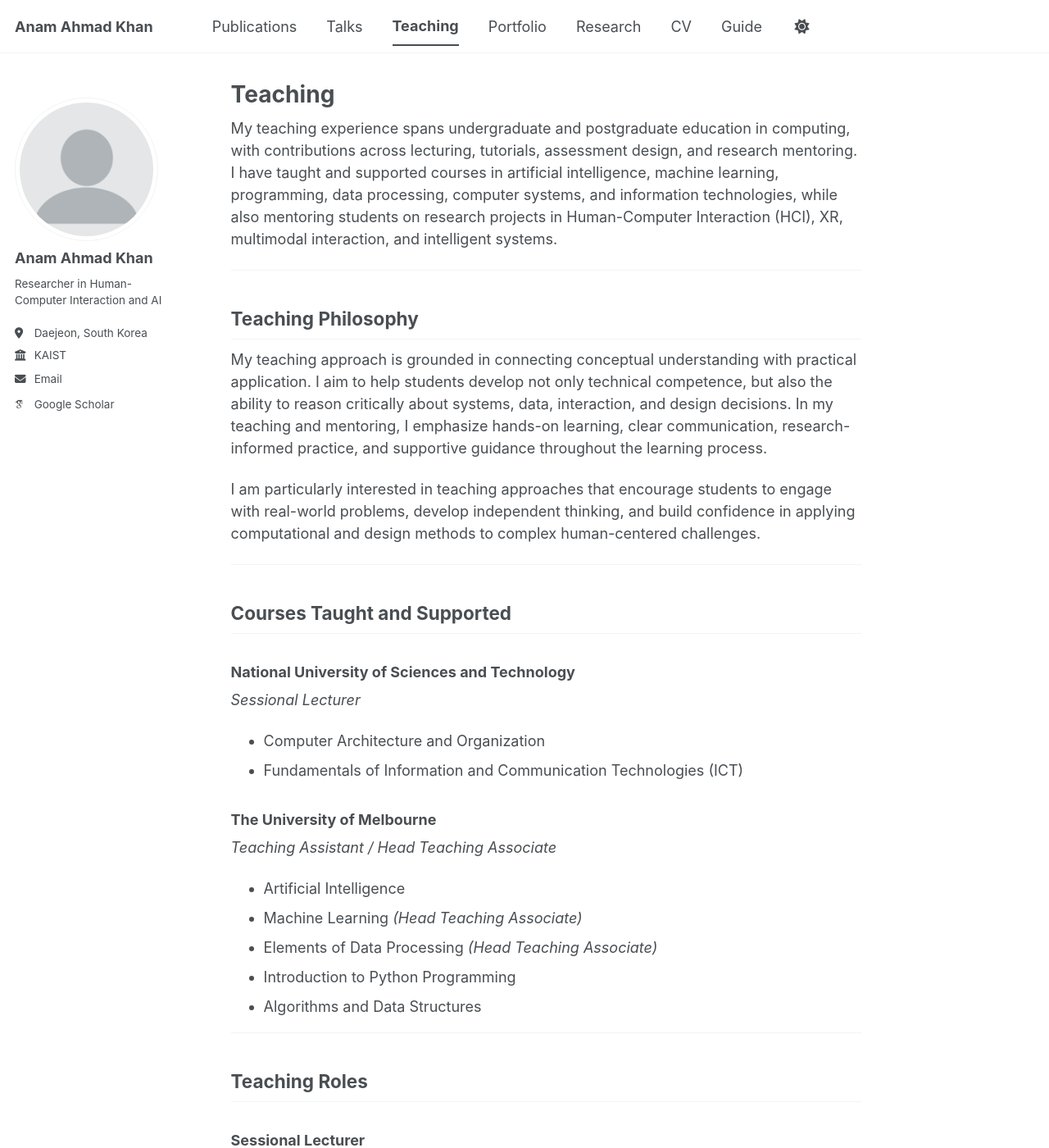
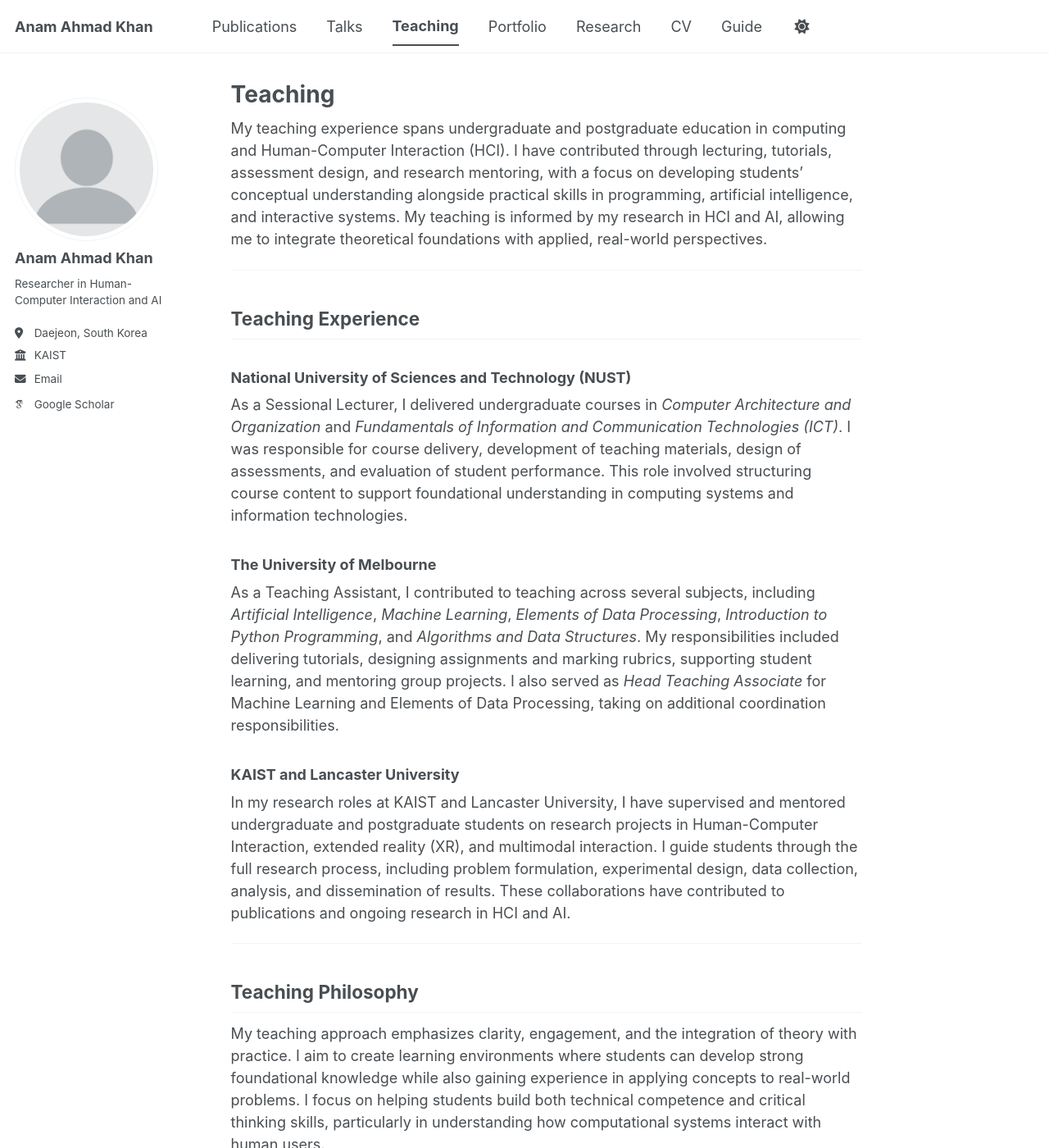
Before and after one commit to khananamahmad3-max/anamkhan.github.io, a Jekyll site: the page built from _pages/teaching.html, in a window 1280 px wide and 1400 px high. Shown: the whole window at 82% size. Built offline with Jekyll 4.4.1, drawn with Linux system fonts in a browser that asks for light colours; some web fonts are replaced; a script bundle is joined from its source files by our own code; library files that are not in the unit come from our copies; some of the changed text lies outside the part shown.

Commit message:
Update teaching.html

```diff
--- a/_pages/teaching.html
+++ b/_pages/teaching.html
@@ -6,7 +6,26 @@ author_profile: true
 ---
 
 <p>
-My teaching experience spans undergraduate and postgraduate education in computing, with contributions across lecturing, tutorials, assessment design, and research mentoring. I have taught and supported courses in artificial intelligence, machine learning, programming, data processing, computer systems, and information technologies, while also mentoring students on research projects in Human-Computer Interaction (HCI), XR, multimodal interaction, and intelligent systems.
+My teaching experience spans undergraduate and postgraduate education in computing and Human-Computer Interaction (HCI). I have contributed through lecturing, tutorials, assessment design, and research mentoring, with a focus on developing students’ conceptual understanding alongside practical skills in programming, artificial intelligence, and interactive systems. My teaching is informed by my research in HCI and AI, allowing me to integrate theoretical foundations with applied, real-world perspectives.
+</p>
+
+<hr>
+
+<h2>Teaching Experience</h2>
+
+<h3>National University of Sciences and Technology (NUST)</h3>
+<p>
+As a Sessional Lecturer, I delivered undergraduate courses in <em>Computer Architecture and Organization</em> and <em>Fundamentals of Information and Communication Technologies (ICT)</em>. I was responsible for course delivery, development of teaching materials, design of assessments, and evaluation of student performance. This role involved structuring course content to support foundational understanding in computing systems and information technologies.
+</p>
+
+<h3>The University of Melbourne</h3>
+<p>
+As a Teaching Assistant, I contributed to teaching across several subjects, including <em>Artificial Intelligence</em>, <em>Machine Learning</em>, <em>Elements of Data Processing</em>, <em>Introduction to Python Programming</em>, and <em>Algorithms and Data Structures</em>. My responsibilities included delivering tutorials, designing assignments and marking rubrics, supporting student learning, and mentoring group projects. I also served as <em>Head Teaching Associate</em> for Machine Learning and Elements of Data Processing, taking on additional coordination responsibilities.
+</p>
+
+<h3>KAIST and Lancaster University</h3>
+<p>
+In my research roles at KAIST and Lancaster University, I have supervised and mentored undergraduate and postgraduate students on research projects in Human-Computer Interaction, extended reality (XR), and multimodal interaction. I guide students through the full research process, including problem formulation, experimental design, data collection, analysis, and dissemination of results. These collaborations have contributed to publications and ongoing research in HCI and AI.
 </p>
 
 <hr>
@@ -14,56 +33,13 @@ My teaching experience spans undergraduate and postgraduate education in computi
 <h2>Teaching Philosophy</h2>
 
 <p>
-My teaching approach is grounded in connecting conceptual understanding with practical application. I aim to help students develop not only technical competence, but also the ability to reason critically about systems, data, interaction, and design decisions. In my teaching and mentoring, I emphasize hands-on learning, clear communication, research-informed practice, and supportive guidance throughout the learning process.
+My teaching approach emphasizes clarity, engagement, and the integration of theory with practice. I aim to create learning environments where students can develop strong foundational knowledge while also gaining experience in applying concepts to real-world problems. I focus on helping students build both technical competence and critical thinking skills, particularly in understanding how computational systems interact with human users.
 </p>
 
 <p>
-I am particularly interested in teaching approaches that encourage students to engage with real-world problems, develop independent thinking, and build confidence in applying computational and design methods to complex human-centered challenges.
-</p>
-
-<hr>
-
-<h2>Courses Taught and Supported</h2>
-
-<h3>National University of Sciences and Technology</h3>
-<p><em>Sessional Lecturer</em></p>
-<ul>
-  <li>Computer Architecture and Organization</li>
-  <li>Fundamentals of Information and Communication Technologies (ICT)</li>
-</ul>
-
-<h3>The University of Melbourne</h3>
-<p><em>Teaching Assistant / Head Teaching Associate</em></p>
-<ul>
-  <li>Artificial Intelligence</li>
-  <li>Machine Learning <em>(Head Teaching Associate)</em></li>
-  <li>Elements of Data Processing <em>(Head Teaching Associate)</em></li>
-  <li>Introduction to Python Programming</li>
-  <li>Algorithms and Data Structures</li>
-</ul>
-
-<hr>
-
-<h2>Teaching Roles</h2>
-
-<h3>Sessional Lecturer</h3>
-<p>
-At the National University of Sciences and Technology, I delivered undergraduate courses, developed teaching materials, designed assessments, and contributed to examination and evaluation processes.
-</p>
-
-<h3>Teaching Assistant and Head Teaching Associate</h3>
-<p>
-At The University of Melbourne, I supported undergraduate and postgraduate teaching through tutorials, assignment development, rubric design, marking, office hours, and student project guidance. I also served as Head Teaching Associate for Machine Learning and Elements of Data Processing.
-</p>
-
-<hr>
-
-<h2>Research Mentoring</h2>
-
-<p>
-I have mentored undergraduate and postgraduate students at KAIST and Lancaster University on research projects in HCI, XR interaction, multimodal input, and intelligent systems. My mentoring focuses on helping students frame research questions, design and evaluate interactive systems, conduct user studies, analyze data, and develop research outputs.
+I place particular importance on hands-on learning, encouraging students to actively engage with material through problem-solving, experimentation, and project-based work. I also strive to support students from diverse backgrounds by fostering an inclusive and supportive learning environment where they feel confident exploring ideas and developing their skills.
 </p>
 
 <p>
-These collaborations have contributed to publications and ongoing research projects across HCI and AI.
+More broadly, I am interested in teaching at the intersection of Human-Computer Interaction, Artificial Intelligence, and interactive systems, where students can engage with both the technical and human-centered aspects of computing.
 </p>
```
